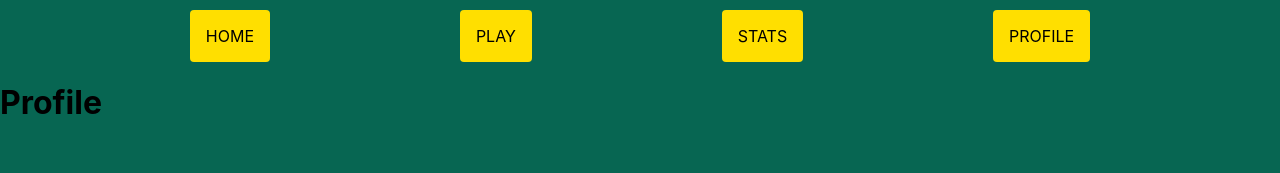
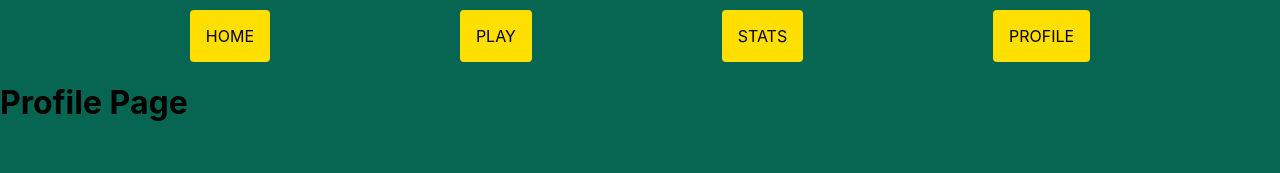
Before and after one commit to thoff1331/Golf-Stat-Tracker, a React (Create React App) app: page /profile in a window 1280 px wide. Shown: the top 173 px of the page. Built offline with nearby package versions, Linux system fonts and the light colour scheme.

Commit message:
commit to check for aws auto deploy

```diff
--- a/src/Components/Profile/Profile.js
+++ b/src/Components/Profile/Profile.js
@@ -2,7 +2,7 @@ import * as React from 'react';
 function Profile() {
   return (
     <div>
-    <h1>Profile</h1>
+    <h1>Profile Page</h1>
     </div>
   );
 }
```
